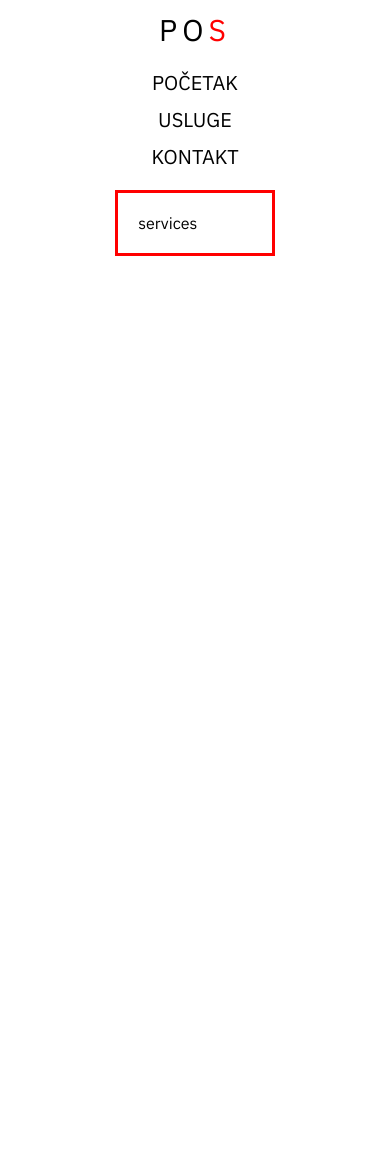
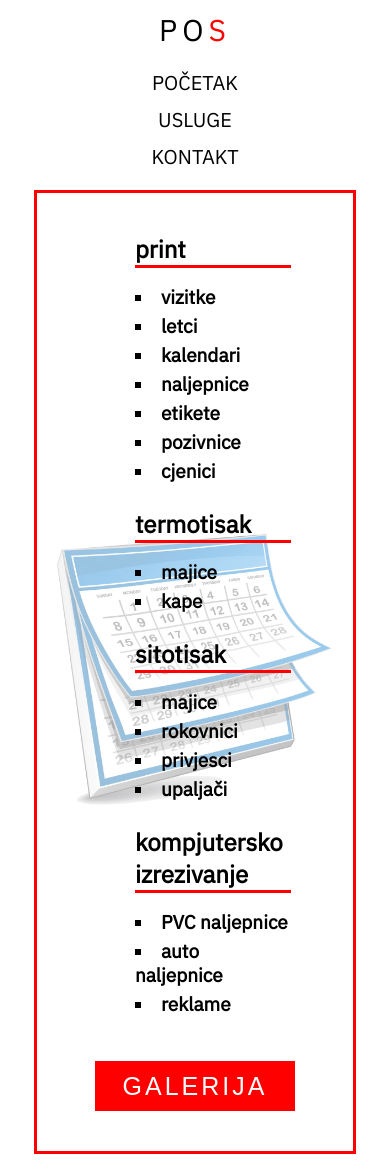
Before and after one commit to IgorBockaj/printing-brochure, a React (Create React App) app: page /services in a window 390 px wide. Before the commit the page ends 844 px from the top, so only its background shows below. Built offline with nearby package versions, Linux system fonts and the light colour scheme.

Commit message:
services component

```diff
--- /dev/null
+++ b/src/components/PhotoGalery.js
@@ -0,0 +1,25 @@
+import React from "react";
+
+import "./photogallery.css";
+
+function PhotoGalery(props) {
+  if (!props.show) return null;
+
+  return (
+    <div className="modal" onClick={() => props.onClose()}>
+      <div className="modal-content" onClick={(e) => e.stopPropagation()}>
+        <div className="modal-header">
+          <h4 className="modal-title">Galerija</h4>
+        </div>
+        <div className="modal-body">This is modal body</div>
+        <div className="modal-footer">
+          <button onClick={() => props.onClose()} className="modal-button">
+            Zatvori
+          </button>
+        </div>
+      </div>
+    </div>
+  );
+}
+
+export default PhotoGalery;
--- /dev/null
+++ b/src/components/ServiceList.js
@@ -0,0 +1,11 @@
+import React from "react";
+
+function ServiceList(props) {
+  return props.types.map((type) => (
+    <li key={Math.random()} className="type">
+      {type}
+    </li>
+  ));
+}
+
+export default ServiceList;
--- a/src/components/Services.js
+++ b/src/components/Services.js
@@ -1,7 +1,56 @@
-import React from "react";
+import React, { useState } from "react";
+import ServiceList from "./ServiceList";
+import PhotoGalery from "./PhotoGalery";
+import "./services.css";
 
 function Services() {
-  return <div>services</div>;
+  const [show, setShow] = useState(false);
+
+  return (
+    <div className="services">
+      <div className="background"></div>
+      <div className="service-types">
+        <div>
+          <h2>print</h2>
+          <ServiceList
+            types={[
+              "vizitke",
+              "letci",
+              "kalendari",
+              "naljepnice",
+              "etikete",
+              "pozivnice",
+              "cjenici",
+            ]}
+          />
+        </div>
+        <div>
+          <h2>termotisak</h2>
+          <ServiceList types={["majice", "kape"]} />
+        </div>
+        <div>
+          <h2>sitotisak</h2>
+          <ServiceList
+            types={["majice", "rokovnici", "privjesci", "upaljači"]}
+          />
+        </div>
+        <div>
+          <h2>
+            kompjutersko <br /> izrezivanje
+          </h2>
+          <ServiceList
+            types={["PVC naljepnice", "auto naljepnice", "reklame"]}
+          />
+        </div>
+      </div>
+      <div className="button">
+        <button onClick={() => setShow(true)} className="button-gallery">
+          Galerija
+        </button>
+      </div>
+      <PhotoGalery show={show} onClose={() => setShow(false)} />
+    </div>
+  );
 }
 
 export default Services;
--- a/src/components/app.css
+++ b/src/components/app.css
@@ -8,6 +8,7 @@
 
 body {
   height: 100%;
+  width: 100%;
   display: flex;
   justify-content: center;
   align-items: center;
@@ -19,11 +20,13 @@ body {
   height: 80vh;
   width: 70vw;
   position: relative;
+  padding-bottom: 20px;
 }
 
 .content {
   border: 3px solid red;
   height: 100%;
+  width: 100%;
   padding: 20px;
 }
 
--- /dev/null
+++ b/src/components/photogallery.css
@@ -0,0 +1,31 @@
+.modal {
+  position: fixed;
+  left: 0;
+  right: 0;
+  top: 0;
+  bottom: 0;
+  background-color: rgba(0, 0, 0, 0.5);
+  display: flex;
+  align-items: center;
+  justify-content: center;
+}
+
+.modal-content {
+  width: 500px;
+  background-color: white;
+}
+
+.modal-header,
+.modal-footer {
+  padding: 10px;
+}
+
+.modal-title {
+  margin: 0;
+}
+
+.modal-body {
+  padding: 10px;
+  border-top: 1px solid #eee;
+  border-bottom: 1px solid #eee;
+}
--- /dev/null
+++ b/src/components/services.css
@@ -0,0 +1,103 @@
+.services {
+  height: 100%;
+  display: flex;
+  flex-direction: column;
+  justify-content: space-between;
+  position: relative;
+}
+
+.service-types {
+  display: flex;
+  justify-content: space-around;
+  align-items: flex-start;
+}
+
+.background {
+  position: absolute;
+  height: 100%;
+  width: 100%;
+  z-index: -1;
+  background-image: url("../img/calendar.png");
+  background-repeat: no-repeat;
+  background-position: center;
+  background-size: 300px;
+  opacity: 0.4;
+}
+
+.service-types h2 {
+  margin: 20px 0;
+  position: relative;
+}
+
+.service-types h2::after {
+  position: absolute;
+  content: "";
+  height: 3px;
+  width: 100%;
+  background-color: red;
+  top: 100%;
+  left: 0;
+}
+
+.type {
+  font-size: 19px;
+  list-style: square;
+  font-weight: 600;
+  margin-bottom: 5px;
+}
+
+.button {
+  display: flex;
+  justify-content: center;
+}
+
+.button-gallery {
+  width: 40%;
+  height: 50px;
+  margin-bottom: 20px;
+  background-color: red;
+  text-transform: uppercase;
+  color: white;
+  font-size: 25px;
+  letter-spacing: 3px;
+  border: none;
+  cursor: pointer;
+  transition: 0.15s all linear;
+}
+
+.button-gallery:active {
+  transform: scale(0.9);
+}
+
+@media (max-width: 900px) {
+  .service-types {
+    width: 90vw;
+    display: grid;
+    grid-template-columns: 1fr 1fr;
+  }
+
+  .service-types div {
+    width: 50%;
+  }
+
+  .button-gallery {
+    margin-top: 40px;
+  }
+}
+
+@media (max-width: 500px) {
+  .service-types {
+    width: 80vw;
+    display: grid;
+    grid-template-columns: 1fr;
+    place-items: center;
+  }
+
+  .background {
+    background-size: contain;
+  }
+
+  .button-gallery {
+    width: 200px;
+  }
+}
```
Also changed, not shown: src/img/calendar.png (added).
